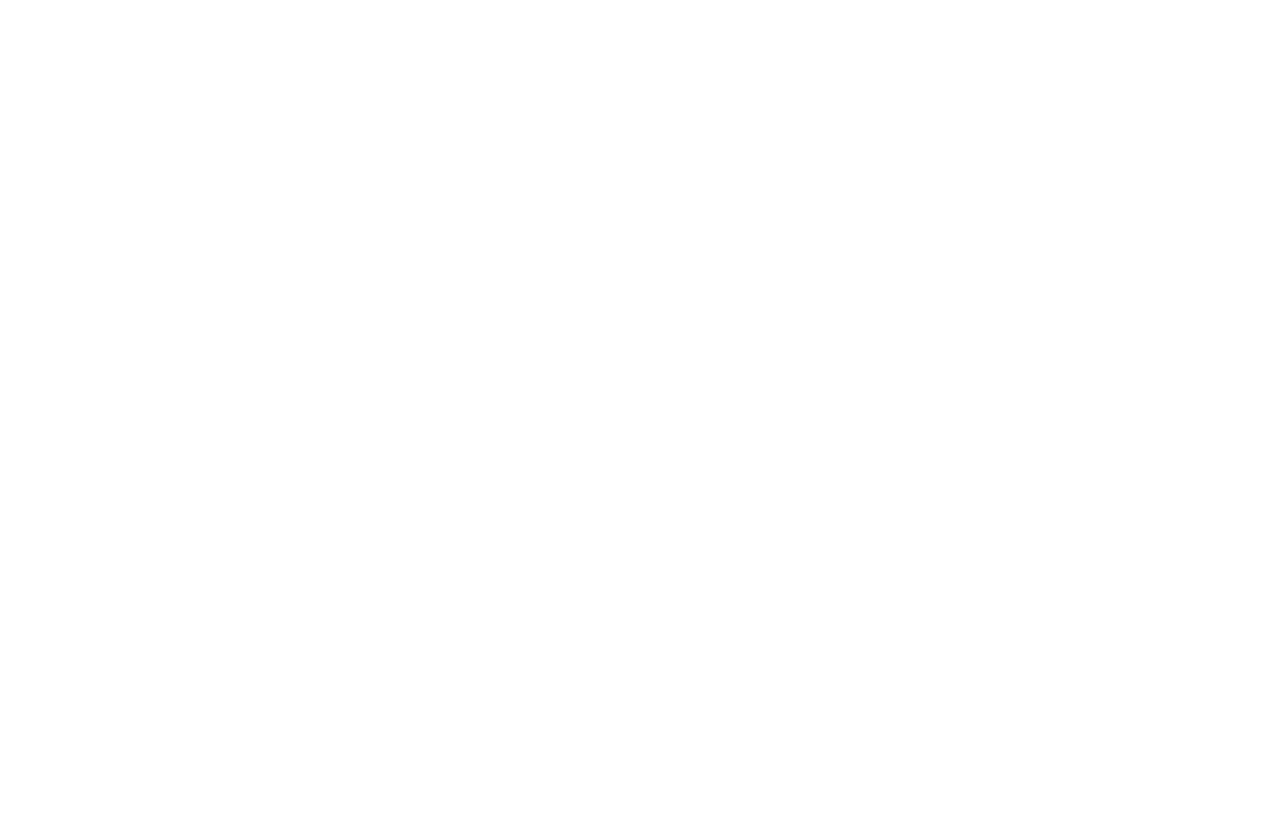
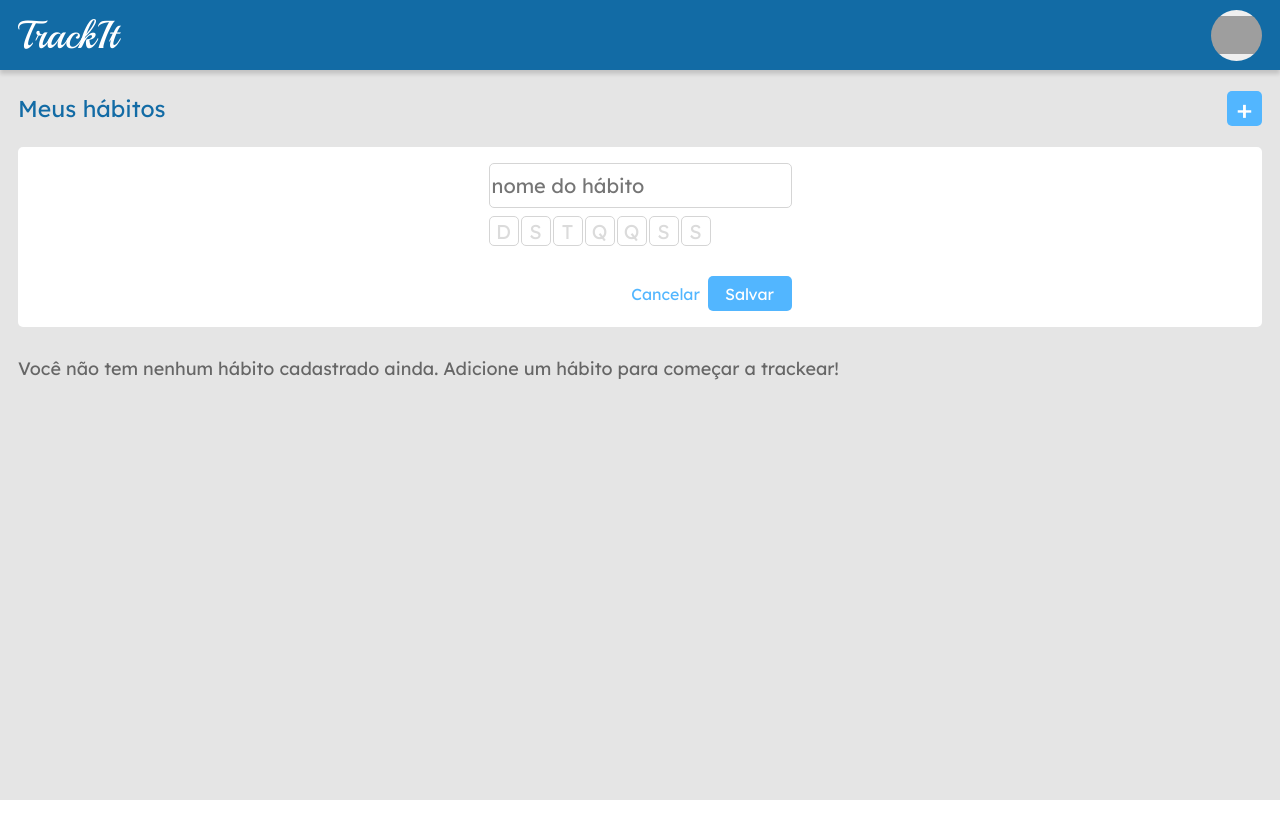
Before and after one commit to raferdev/trackit, a React app: page /habitos in a window 1280 px wide. Before the commit this address had no page. Before the commit the page ends 800 px from the top, so only its background shows below. Built offline with nearby package versions, Linux system fonts and the light colour scheme; grey boxes are pictures that could not be loaded.

Commit message:
pagina home de habitos e criação de habitos com layout prontos

```diff
--- a/public/index.html
+++ b/public/index.html
@@ -1,6 +1,12 @@
 <!DOCTYPE html>
 <html lang="pt-br">
   <head>
+    <link rel="preconnect" href="https://fonts.googleapis.com" />
+    <link rel="preconnect" href="https://fonts.gstatic.com" crossorigin />
+    <link
+      href="https://fonts.googleapis.com/css2?family=Lexend+Deca&family=Playball&display=swap"
+      rel="stylesheet"
+    />
     <meta charset="utf-8" />
     <meta name="viewport" content="width=device-width, initial-scale=1" />
     <title>React App</title>
--- /dev/null
+++ b/src/components/Main/Habits/Create/index.js
@@ -0,0 +1,5 @@
+export default function Create() {
+    return (
+        <h1>cu</h1>
+    )
+}
--- /dev/null
+++ b/src/components/Main/Habits/index.js
@@ -0,0 +1,182 @@
+import Header from "../Header";
+import styled from "styled-components";
+import Create from "./Create";
+export default function Habitos() {
+  return (
+    <>
+      <Header />
+      <Main>
+        <Section>
+          <H2>Meus hábitos</H2>
+          <Button>
+            <p>+</p>
+          </Button>
+        </Section>
+        <SectionCreate>
+          <Div>
+            <Input placeholder="nome do hábito"></Input>
+            <ButtonsWeek>
+              <ButtonWeek>D</ButtonWeek>
+              <ButtonWeek>S</ButtonWeek>
+              <ButtonWeek>T</ButtonWeek>
+              <ButtonWeek>Q</ButtonWeek>
+              <ButtonWeek>Q</ButtonWeek>
+              <ButtonWeek>S</ButtonWeek>
+              <ButtonWeek>S</ButtonWeek>
+            </ButtonsWeek>
+            <NavButtons>
+              <ButtonQuit>Cancelar</ButtonQuit>
+              <ButtonSave>Salvar</ButtonSave>
+            </NavButtons>
+          </Div>
+        </SectionCreate>
+        <Article>
+          <p>
+            Você não tem nenhum hábito cadastrado ainda. Adicione um hábito para
+            começar a trackear!
+          </p>
+        </Article>
+      </Main>
+    </>
+  );
+}
+const Main = styled.main`
+  padding: 70px 18px 0px 18px;
+  width: 100%;
+  height: 100%;
+  background: #e5e5e5;
+`;
+const Section = styled.section`
+  display: flex;
+  justify-content: space-between;
+  align-items: center;
+  width: 100%;
+  height: 77px;
+`;
+const H2 = styled.h2`
+  font-family: "Lexend Deca";
+  font-weight: 400;
+  font-size: 22.976px;
+  line-height: 29px;
+  color: #126ba5;
+`;
+const Button = styled.button`
+  font-family: "Lexend Deca";
+  display: flex;
+  justify-content: center;
+  align-items: center;
+  width: 35px;
+  height: 35px;
+  background: #52b6ff;
+  border-radius: 5px;
+  font-weight: 400;
+  font-size: 26.976px;
+  line-height: 34px;
+  color: #ffffff;
+  outline: none;
+  border: none;
+`;
+const Article = styled.article`
+  width: 100%;
+  height: 100%;
+  font-family: "Lexend Deca";
+  font-style: normal;
+  font-weight: 400;
+  font-size: 17.976px;
+  line-height: 22px;
+  color: #666666;
+`;
+const SectionCreate = styled.div`
+  display: flex;
+  align-items: center;
+  flex-direction: column;
+  width: 100%;
+  height: 180px;
+  background: #ffffff;
+  border-radius: 5px;
+  padding: 16px;
+  margin-bottom: 30px;
+`;
+const Input = styled.input`
+  width: 303px;
+  height: 45px;
+  left: 36px;
+  top: 165px;
+  background: #ffffff;
+  border: 1px solid #d5d5d5;
+  box-sizing: border-box;
+  border-radius: 5px;
+  font-family: "Lexend Deca";
+  font-style: normal;
+  font-weight: 400;
+  font-size: 19.976px;
+  line-height: 25px;
+  color: #dbdbdb;
+  margin-bottom: 8px;
+  &:focus {
+    color: #666666;
+    outline: none;
+  }
+`;
+const Div = styled.section``;
+const ButtonsWeek = styled.div`
+  display: flex;
+`;
+const ButtonWeek = styled.button`
+  display: flex;
+  justify-content: center;
+  align-items: center;
+  margin-right: 2px;
+  width: 30px;
+  height: 30px;
+  left: 36px;
+  top: 218px;
+  background: #ffffff;
+  border: 1px solid #d5d5d5;
+  box-sizing: border-box;
+  border-radius: 5px;
+  font-family: "Lexend Deca";
+  font-style: normal;
+  font-weight: 400;
+  font-size: 19.976px;
+  line-height: 25px;
+  color: #dbdbdb;
+`;
+const NavButtons = styled.div`
+  margin-top: 30px;
+  width: 100%;
+  display: flex;
+  justify-content: flex-end;
+`;
+const ButtonSave = styled.button`
+  font-family: "Lexend Deca";
+  display: flex;
+  justify-content: center;
+  align-items: center;
+  width: 84px;
+  height: 35px;
+  background: #52b6ff;
+  border-radius: 5px;
+  font-weight: 400;
+  font-size: 15.976px;
+  line-height: 20px;
+  color: #ffffff;
+  outline: none;
+  border: none;
+`;
+const ButtonQuit = styled.button`
+  font-family: "Lexend Deca";
+  display: flex;
+  justify-content: center;
+  align-items: center;
+  width: 84px;
+  height: 35px;
+  border-radius: 5px;
+  background-color: #ffffff;
+  font-weight: 400;
+  font-size: 15.976px;
+  line-height: 20px;
+  color: #52b6ff;
+  outline: none;
+  border: none;
+`;
--- a/src/components/Main/habits/Header/index.js
+++ b/src/components/Main/Header/index.js
@@ -18,6 +18,7 @@
   width: 100%;
   height: 70px;
   background-color: rgba(18, 107, 165, 1);
+  box-shadow: 0px 4px 4px rgba(0, 0, 0, 0.15);
 `;
 const H2 = styled.h2`
   font-family: "Playball";
--- a/src/index.js
+++ b/src/index.js
@@ -3,6 +3,7 @@
 import Login from "./components/Login";
 import Register from "./components/Register";
 import { BrowserRouter, Routes, Route } from "react-router-dom";
+import Habitos from "./components/Main/Habits";
 const root =  document.querySelector(".root")
 export default function App() {
     return (
@@ -12,6 +13,7 @@
         <Routes>
             <Route path="/login" element={<Login/>}/>
             <Route path="/cadastro" element={<Register/>}/>
+            <Route path="/habitos" element={<Habitos/>}/>
         </Routes>
         </BrowserRouter>
         </>
```
Also changed, not shown: src/components/Main/habits/index.js (deleted, +0 -68 lines).
